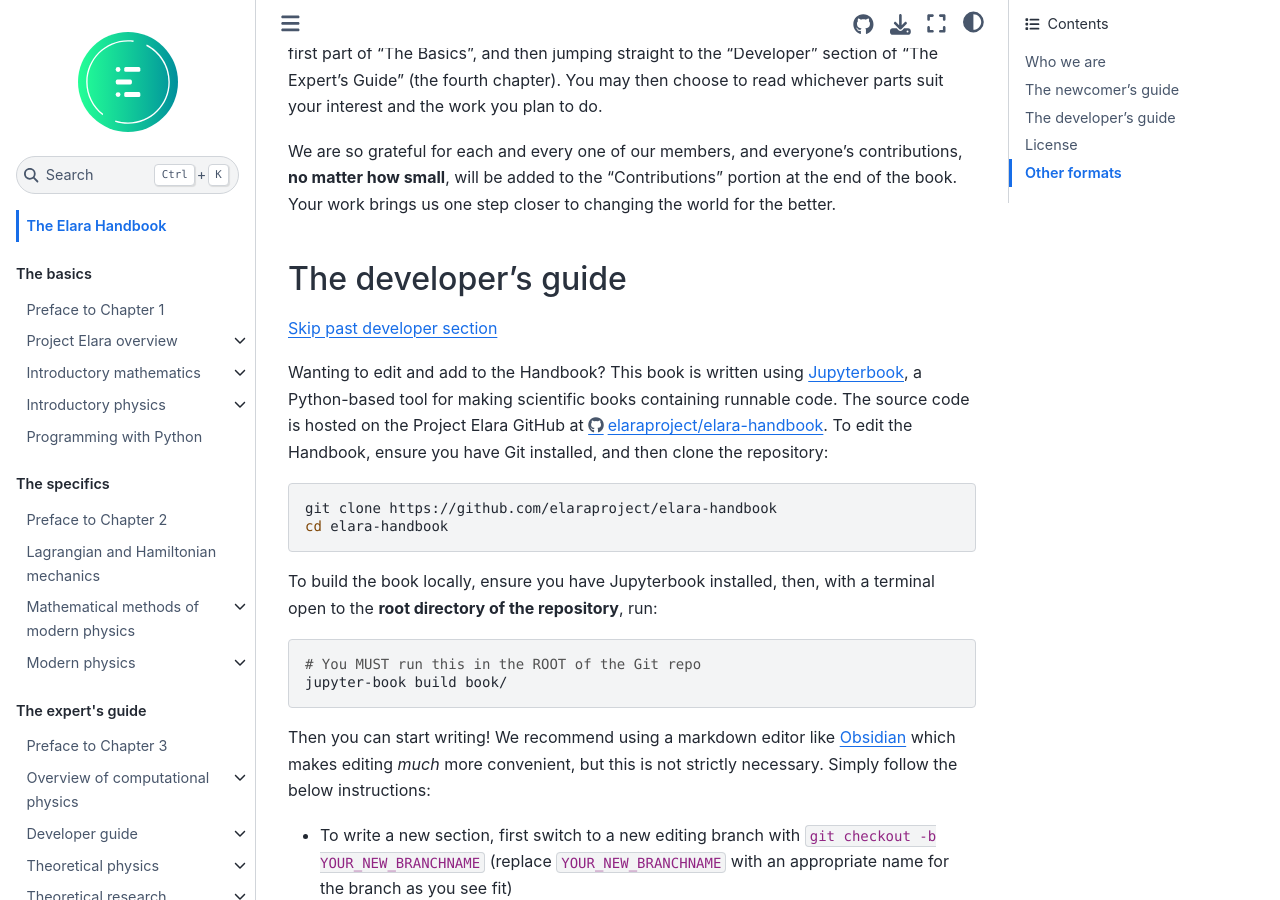
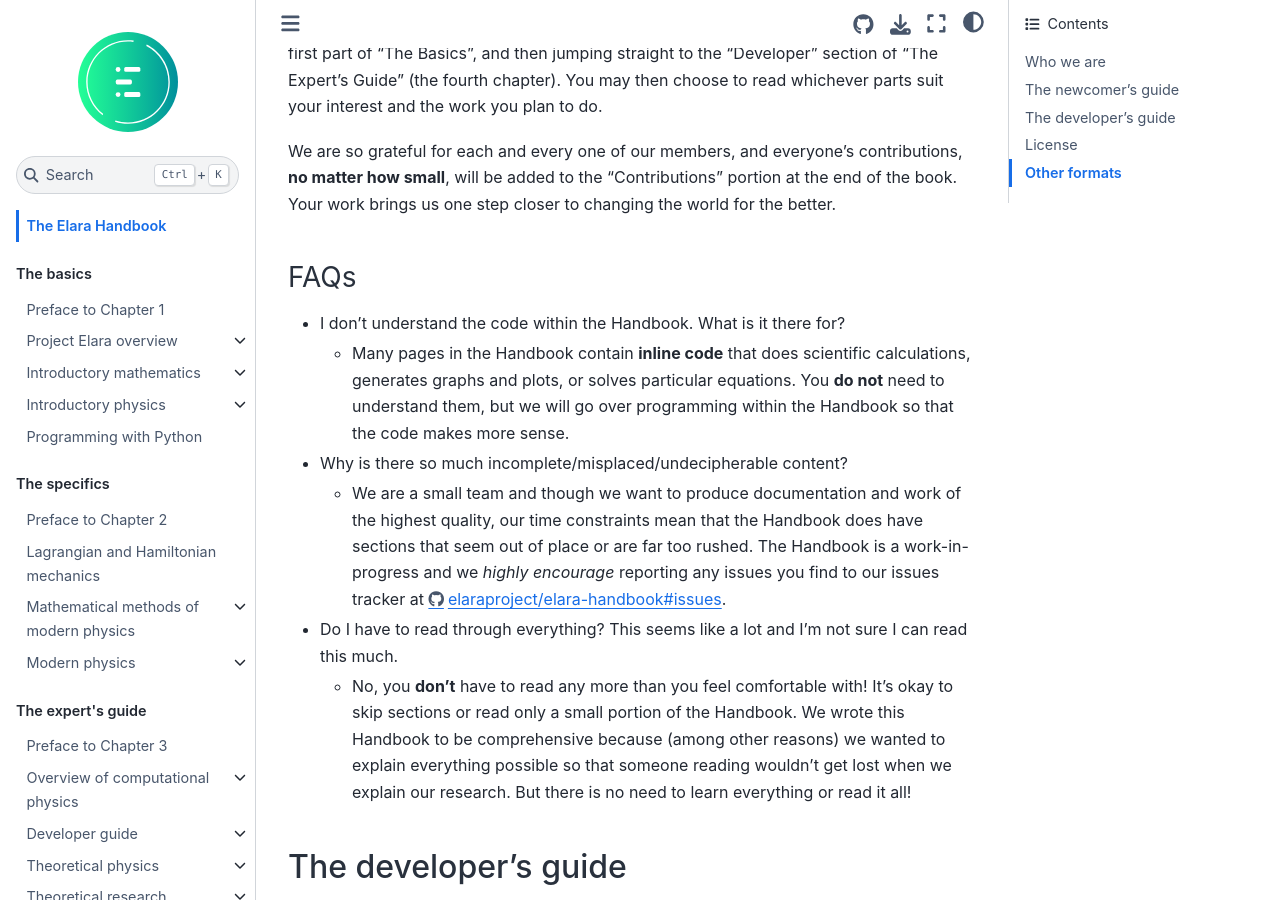
Before and after one commit to elaraproject/elara-handbook, a Jupyter Book: the page built from book/intro.md, in a window 1280 px wide and 900 px high, scrolled down 1811 px. Built offline with Jupyter Book 1.0.4 settings and Sphinx 7.4.7 and the Sphinx Book theme 1.1.4, drawn with Linux system fonts in a browser that asks for light colours.

Commit message:
Add FAQ's to book intro to clarify some information

```diff
--- a/book/intro.md
+++ b/book/intro.md
@@ -25,6 +25,15 @@ Third, if you have a **keen interest in theoretical or computational physics, an
 Fourth, if you are a **developer and just want to work on code**, we recommend reading the first part of "The Basics", and then jumping straight to the "Developer" section of "The Expert's Guide" (the fourth chapter). You may then choose to read whichever parts suit your interest and the work you plan to do.
 
 We are so grateful for each and every one of our members, and everyone's contributions, **no matter how small**, will be added to the "Contributions" portion at the end of the book. Your work brings us one step closer to changing the world for the better.
+
+### FAQs
+
+- I don't understand the code within the Handbook. What is it there for?
+	- Many pages in the Handbook contain **inline code** that does scientific calculations, generates graphs and plots, or solves particular equations. You **do not** need to understand them, but we will go over programming within the Handbook so that the code makes more sense.
+- Why is there so much incomplete/misplaced/undecipherable content?
+	- We are a small team and though we want to produce documentation and work of the highest quality, our time constraints mean that the Handbook does have sections that seem out of place or are far too rushed. The Handbook is a work-in-progress and we _highly encourage_ reporting any issues you find to our issues tracker at <https://github.com/elaraproject/elara-handbook/issues>.
+- Do I have to read through everything? This seems like a lot and I'm not sure I can read this much.
+	- No, you **don't** have to read any more than you feel comfortable with! It's okay to skip sections or read only a small portion of the Handbook. We wrote this Handbook to be comprehensive because (among other reasons) we wanted to explain everything possible so that someone reading wouldn't get lost when we explain our research. But there is no need to learn everything or read it all!
 
 ## The developer's guide
 
```
